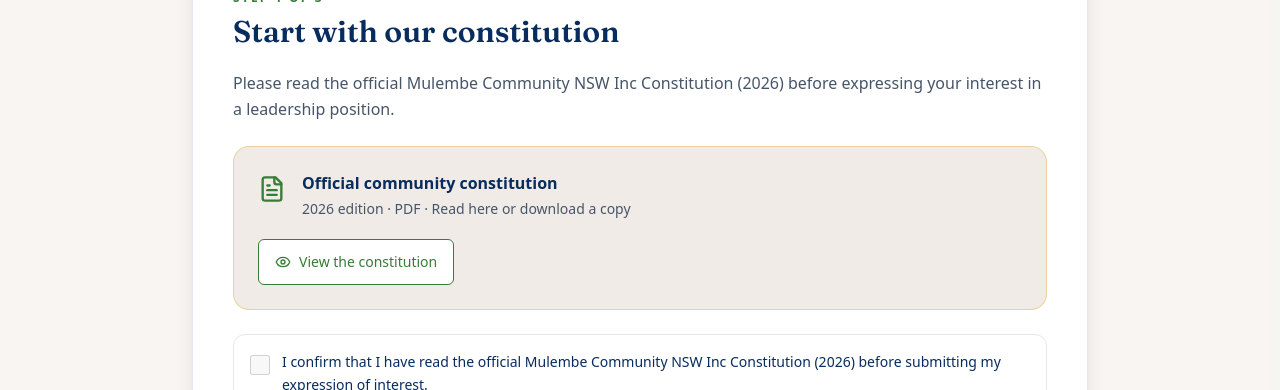
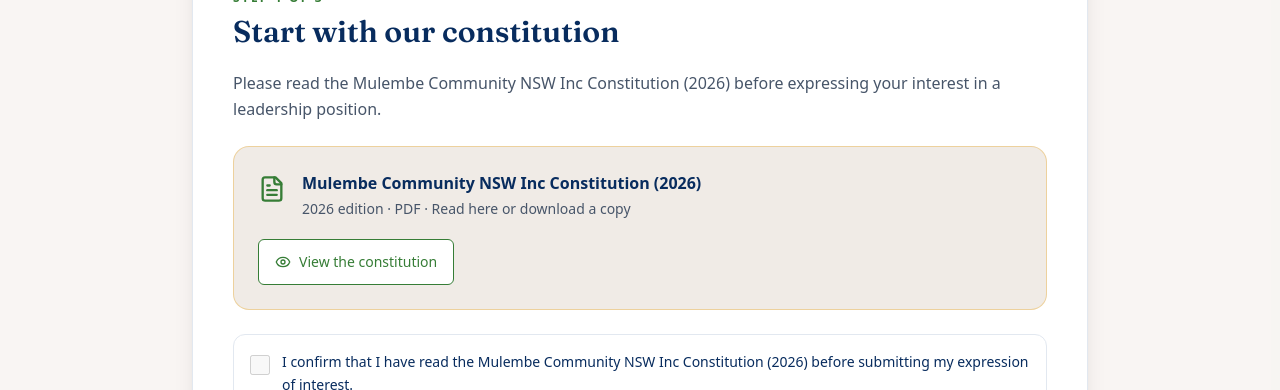
Before and after one commit to BrianKvin/lcia, a React (Vite) app: page /#/leadership-interest in a window 1280 px wide. Shown: the part 562-952 px from the top of the page. Built offline with nearby package versions, Linux system fonts and the light colour scheme.

Commit message:
Name the constitution by its title, without "official"
The leadership form, preview, download file name and committee email
now refer to the Mulembe Community NSW Inc Constitution (2026).

```diff
--- a/src/components/LeadershipInterestForm.tsx
+++ b/src/components/LeadershipInterestForm.tsx
@@ -236,12 +236,12 @@
 
           {step === 0 && (
             <div className="mt-5 space-y-6">
-              <p className="leading-relaxed text-slate-600">Please read the official Mulembe Community NSW Inc Constitution (2026) before expressing your interest in a leadership position.</p>
+              <p className="leading-relaxed text-slate-600">Please read the Mulembe Community NSW Inc Constitution (2026) before expressing your interest in a leadership position.</p>
               <div className="rounded-2xl border border-luhya-gold/40 bg-luhya-cream p-5 sm:p-6">
                 <div className="flex items-start gap-4">
                   <FileText aria-hidden="true" className="mt-1 h-7 w-7 shrink-0 text-luhya-green" />
                   <div className="min-w-0">
-                    <h4 className="font-semibold text-luhya-navy">Official community constitution</h4>
+                    <h4 className="font-semibold text-luhya-navy">Mulembe Community NSW Inc Constitution (2026)</h4>
                     <p className="mt-1 text-sm text-slate-600">2026 edition · PDF · Read here or download a copy</p>
                   </div>
                 </div>
@@ -257,10 +257,10 @@
                       <p className="mt-1 text-xs text-slate-500">Mulembe Community NSW Inc · 2026</p>
                     </div>
                     <Button asChild variant="outline" className="min-h-11 border-luhya-navy/20 text-luhya-navy">
-                      <a href={constitutionUrl} download="Mulembe-Community-NSW-Constitution-2026.pdf"><Download aria-hidden="true" />Download PDF</a>
+                      <a href={constitutionUrl} download="Mulembe Community NSW Inc Constitution (2026).pdf"><Download aria-hidden="true" />Download PDF</a>
                     </Button>
                   </div>
-                  <iframe src={`${constitutionUrl}#navpanes=0&view=FitH&zoom=page-width`} title="Official Mulembe Community NSW Inc Constitution 2026" className="block h-[70vh] min-h-[420px] max-h-[800px] w-full border-0 bg-slate-100" />
+                  <iframe src={`${constitutionUrl}#navpanes=0&view=FitH&zoom=page-width`} title="Mulembe Community NSW Inc Constitution (2026)" className="block h-[70vh] min-h-[420px] max-h-[800px] w-full border-0 bg-slate-100" />
                   <div className="space-y-4 border-t border-slate-200 bg-white p-4 sm:p-5">
                     <p className="text-sm leading-relaxed text-slate-600">Read through the document, then return to the acknowledgement below. If your browser cannot display the preview, use Download PDF to read a copy.</p>
                     <Button type="button" variant="outline" onClick={closePreview} className="h-auto min-h-11 whitespace-normal text-luhya-navy"><ArrowLeft aria-hidden="true" />Back to acknowledgement</Button>
@@ -269,7 +269,7 @@
               )}
               <label htmlFor={`${id}-constitutionConsent`} className={`flex items-start gap-3 rounded-xl border p-4 ${constitutionConsent ? "border-luhya-green bg-luhya-green/5" : "border-slate-200"}`}>
                 <input ref={consentRef} id={`${id}-constitutionConsent`} type="checkbox" required disabled={!constitutionOpened} checked={constitutionConsent} onChange={(event) => setConstitutionConsent(event.target.checked)} aria-describedby={`${id}-constitution-help`} aria-invalid={Boolean(errors.constitutionConsent)} className="mt-1 h-5 w-5 shrink-0 accent-luhya-green focus-visible:outline focus-visible:outline-2 focus-visible:outline-offset-2 focus-visible:outline-luhya-green" />
-                <span className="text-sm leading-relaxed text-luhya-navy">I confirm that I have read the official Mulembe Community NSW Inc Constitution (2026) before submitting my expression of interest.</span>
+                <span className="text-sm leading-relaxed text-luhya-navy">I confirm that I have read the Mulembe Community NSW Inc Constitution (2026) before submitting my expression of interest.</span>
               </label>
               <p id={`${id}-constitution-help`} className="text-sm text-slate-500">{constitutionOpened ? "After reading the document, tick the acknowledgement above to continue." : "Open the constitution first to enable the acknowledgement."}</p>
               <p className="text-sm text-slate-500">Formal nominations follow the process in the constitution.</p>
```
Also changed, not shown: 1 other file (tests, documents, lock files or other folders).
